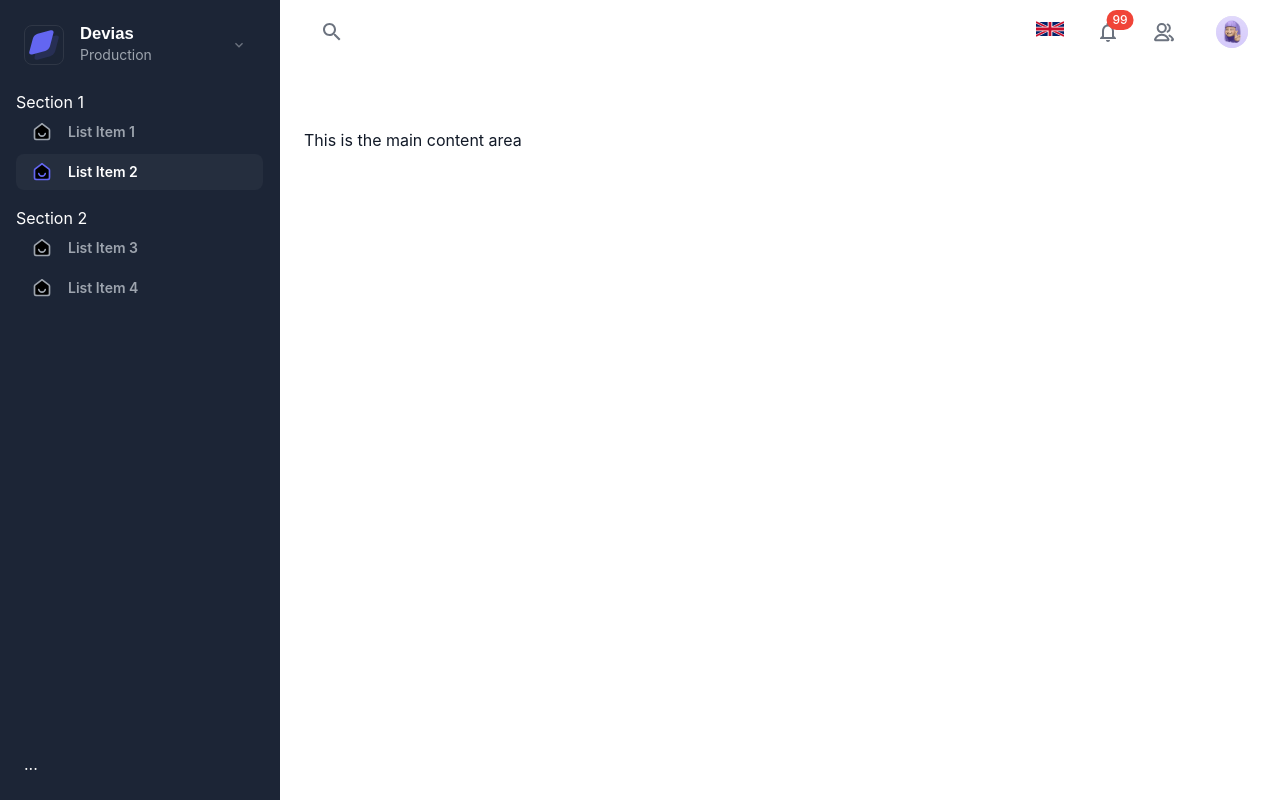
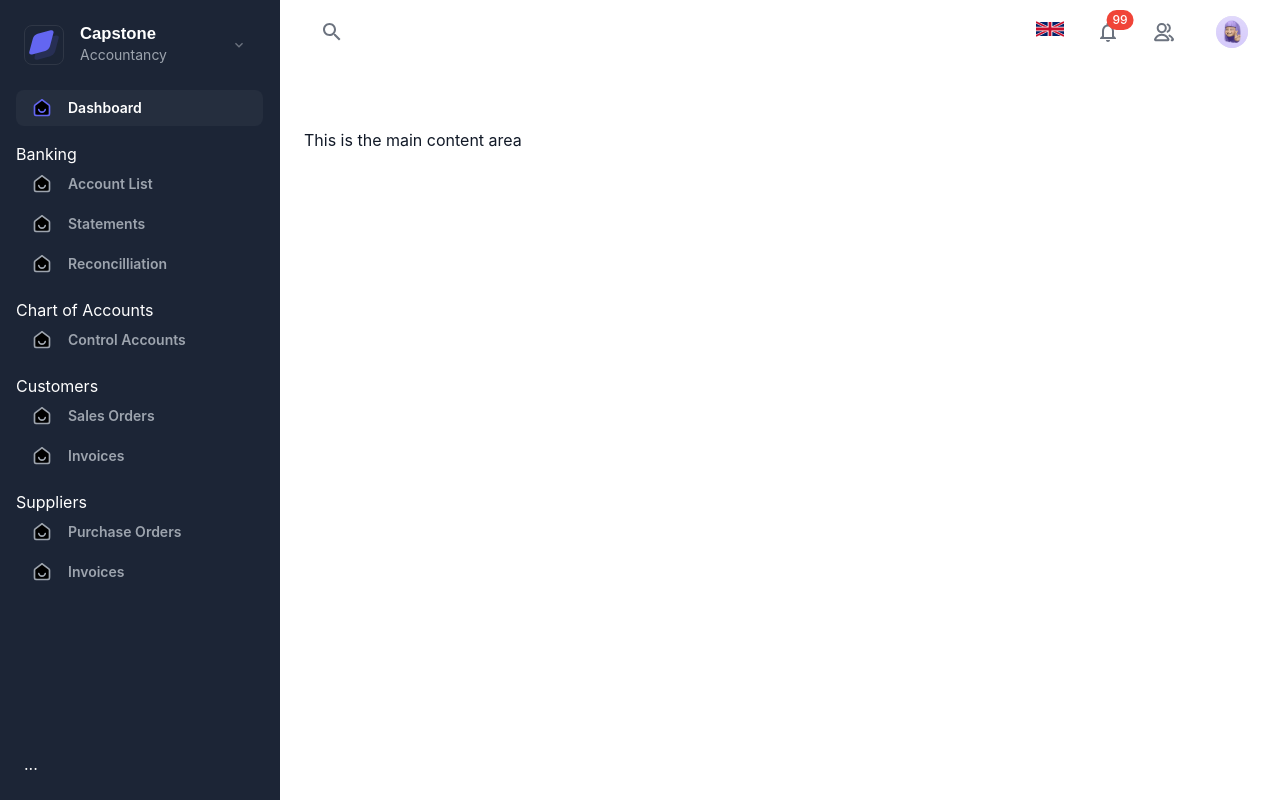
Before and after one commit to calnet/cs50w, a React (Vite) app in the folder frontend/: page / in a window 1280 px wide. Built offline with nearby package versions, Linux system fonts and the light colour scheme.

Commit message:
ts updates / style changes

```diff
--- a/frontend/index.html
+++ b/frontend/index.html
@@ -5,12 +5,12 @@
         <meta name="viewport" content="width=device-width, initial-scale=1.0" />
         <link
             rel="preload"
-            href="src/static/css/f8ff91995eca88a1.css"
+            href="/src/static/css/f8ff91995eca88a1.css"
             as="style"
         />
         <link
             rel="stylesheet"
-            href="src/static/css/f8ff91995eca88a1.css"
+            href="/src/static/css/f8ff91995eca88a1.css"
             data-n-g=""
         />
         <title>CS50 - Capstone Project - Accounting App</title>
--- a/frontend/src/components/Layout/Header/Header.tsx
+++ b/frontend/src/components/Layout/Header/Header.tsx
@@ -10,8 +10,8 @@ function Header() {
                 backgroundColor: 'rgba(255, 255, 255, 0.8)',
                 position: 'sticky',
                 top: 0,
-                left: { lg: 280 },
-                width: { lg: `calc(100% - 280px)` },
+                left: { md: 280 },
+                width: { md: `calc(100% - 280px)` },
                 zIndex: 1100,
             }}
         >
--- a/frontend/src/components/Layout/Header/Navbar/Navbar.tsx
+++ b/frontend/src/components/Layout/Header/Navbar/Navbar.tsx
@@ -16,7 +16,7 @@ import { Menu, NotificationsNone, Search } from '@mui/icons-material';
 function Navbar() {
     const { mobileOpen, setMobileOpen } = useContext(SidebarContext);
 
-    const handleDrawerToggle = () => {
+    const handleSidebarToggle = () => {
         setMobileOpen(!mobileOpen);
     };
 
@@ -36,8 +36,8 @@ function Navbar() {
                     color="inherit"
                     aria-label="open drawer"
                     edge="start"
-                    onClick={handleDrawerToggle}
-                    sx={{ mr: 2, display: { lg: 'none' } }}
+                    onClick={handleSidebarToggle}
+                    sx={{ mr: 2, display: { md: 'none' } }}
                 >
                     <Menu />
                 </IconButton>
--- a/frontend/src/components/Layout/Layout.tsx
+++ b/frontend/src/components/Layout/Layout.tsx
@@ -7,89 +7,101 @@ import Statusbar from './Statusbar/Statusbar';
 
 import { NavSectionProps } from './Sidebar/NavSection/NavSection';
 
-// Create the context
-export const SidebarContext = createContext({
+type SidebarContextType = {
+    mobileOpen: boolean;
+    setMobileOpen: React.Dispatch<React.SetStateAction<boolean>>;
+    navSections: NavSectionProps[];
+};
+
+// Create the SidebarContext
+export const SidebarContext = createContext<SidebarContextType>({
     mobileOpen: false,
     setMobileOpen: () => {},
+    navSections: [],
 });
 
-export default function Layout() {
+function Layout() {
     const [mobileOpen, setMobileOpen] = useState(false);
-    const value = { mobileOpen, setMobileOpen };
 
     const navSections: NavSectionProps[] = [
         {
-            title: 'Section 1',
             items: [
                 {
-                    title: 'List Item 1',
-                    href: '#/list_item_1',
-                    icon: '/assets/icons/ic_outline_dashboard.svg',
-                    activeIcon: '/assets/icons/ic_solid_dashboard.svg',
-                    active: false,
-                },
-                {
-                    title: 'List Item 2',
-                    href: '#/list_item_2',
-                    icon: '/assets/icons/ic_outline_people.svg',
-                    activeIcon: '/assets/icons/ic_solid_people.svg',
+                    title: 'Dashboard',
+                    href: '/dashboard',
+                    icon: '/assets/icons/ic_outline_store.svg',
+                    activeIcon: '/assets/icons/ic_solid_store.svg',
                     active: true,
                 },
             ],
         },
         {
-            title: 'Section 2',
+            title: 'Banking',
             items: [
                 {
-                    title: 'List Item 3',
-                    href: '#/list_item_3',
-                    icon: '/assets/icons/ic_outline_store.svg',
-                    activeIcon: '/assets/icons/ic_solid_store.svg',
+                    title: 'Account List',
+                    href: '/bank/account_list',
+                },
+                {
+                    title: 'Statements',
+                    href: '/bank/statements',
                     active: false,
                 },
                 {
-                    title: 'List Item 4',
-                    href: '#/list_item_4',
-                    icon: '/assets/icons/ic_outline_dashboard.svg',
-                    activeIcon: '/assets/icons/ic_solid_dashboard.svg',
-                    active: false,
+                    title: 'Reconcilliation',
+                    href: '/bank/reconcilliation',
+                },
+            ],
+        },
+        {
+            title: 'Chart of Accounts',
+            items: [
+                {
+                    title: 'Control Accounts',
+                    href: '/coa/control_accounts',
+                },
+            ],
+        },
+        {
+            title: 'Customers',
+            items: [
+                {
+                    title: 'Sales Orders',
+                    href: '/customers/sales_orders',
+                },
+                {
+                    title: 'Invoices',
+                    href: '/customers/invoices',
+                },
+            ],
+        },
+        {
+            title: 'Suppliers',
+            items: [
+                {
+                    title: 'Purchase Orders',
+                    href: '/suppliers/purchase_orders',
+                },
+                {
+                    title: 'Invoices',
+                    href: '/suppliers/invoices',
                 },
             ],
         },
     ];
 
-    // const items: NavItemProps[] = [
-    //     {
-    //         title: 'Dashboard',
-    //         href: '/dashboard',
-    //         icon: '/assets/icons/ic_outline_dashboard.svg',
-    //         activeIcon: '/assets/icons/ic_solid_dashboard.svg',
-    //         active: false,
-    //     },
-    //     {
-    //         title: 'Users',
-    //         href: '/users',
-    //         icon: '/assets/icons/ic_outline_people.svg',
-    //         activeIcon: '/assets/icons/ic_solid_people.svg',
-    //         active: true,
-    //     },
-    //     {
-    //         title: 'Products',
-    //         href: '/products',
-    //         icon: '/assets/icons/ic_outline_store.svg',
-    //         activeIcon: '/assets/icons/ic_solid_store.svg',
-    //         active: false,
-    //     },
-    // ];
-
     return (
         <>
-            <SidebarContext.Provider value={value}>
+            <SidebarContext.Provider
+                value={{ mobileOpen, setMobileOpen, navSections }}
+            >
                 <Header />
-                <Sidebar navSections={navSections} />
+                <Sidebar />
                 <Main />
                 <Statusbar />
             </SidebarContext.Provider>
         </>
     );
 }
+
+export default Layout;
--- a/frontend/src/components/Layout/Sidebar/NavItem/NavItem.tsx
+++ b/frontend/src/components/Layout/Sidebar/NavItem/NavItem.tsx
@@ -1,17 +1,19 @@
 import { Box, Button, ListItemIcon, SvgIcon } from '@mui/material';
+
+NavItem.defaultProps = { active: false };
 
 export type NavItemProps = {
     key?: string;
     title: string;
     href: string;
-    icon: string;
-    activeIcon: string;
-    active: boolean;
+    icon?: string;
+    activeIcon?: string;
+    active?: boolean;
 };
 
 function NavItem(props: NavItemProps) {
     return (
-        <li>
+        <li key={props.key}>
             <Button
                 href={props.href}
                 sx={{
--- a/frontend/src/components/Layout/Sidebar/NavSection/NavSection.tsx
+++ b/frontend/src/components/Layout/Sidebar/NavSection/NavSection.tsx
@@ -5,13 +5,14 @@ import type { NavItemProps } from '../NavItem/NavItem';
 
 export type NavSectionProps = {
     key?: string;
-    title: string;
+    title?: string;
     items: NavItemProps[];
 };
 
 function NavSection(props: NavSectionProps) {
     return (
         <Stack
+            key={props.key}
             component={'ul'}
             spacing={0.5}
             sx={{ m: 0, p: 0, listStyle: 'none' }}
@@ -21,7 +22,7 @@ function NavSection(props: NavSectionProps) {
             {props.items.map((item) => {
                 return (
                     <NavItem
-                        key={item.title}
+                        key={item.key}
                         title={item.title}
                         href={item.href}
                         icon={item.icon}
--- a/frontend/src/components/Layout/Sidebar/Sidebar.tsx
+++ b/frontend/src/components/Layout/Sidebar/Sidebar.tsx
@@ -6,7 +6,6 @@ import 'simplebar-react/dist/simplebar.min.css';
 
 import './Sidebar.css';
 
-import type { NavSectionProps } from './NavSection/NavSection';
 import NavSection from './NavSection/NavSection';
 
 import {
@@ -21,18 +20,23 @@ import {
 
 import { KeyboardArrowDownOutlined } from '@mui/icons-material';
 
-type SidebarProps = {
-    navSections: NavSectionProps[];
-};
+// type SidebarProps = {
+//     navSections: NavSectionProps[];
+// };
 
-function Sidebar(props: SidebarProps) {
-    const { mobileOpen } = useContext(SidebarContext);
+function Sidebar() {
+    const theme = useTheme();
+    const { mobileOpen, setMobileOpen, navSections } =
+        useContext(SidebarContext);
+
+    const handleSidebarToggle = () => {
+        setMobileOpen(!mobileOpen);
+    };
 
     const drawerWidth = 280;
+    const drawerAnchor = 'left';
 
-    const theme = useTheme();
     const isMediumScreen = useMediaQuery(theme.breakpoints.up('md'));
-    const isLargeScreen = useMediaQuery(theme.breakpoints.up('lg'));
 
     const drawer = (
         <SimpleBar style={{ height: '100%' }}>
@@ -87,10 +91,10 @@ function Sidebar(props: SidebarProps) {
                     >
                         <Box flexGrow={1}>
                             <Typography variant="h6" color={'inherit'}>
-                                Devias
+                                Capstone
                             </Typography>
                             <Typography variant="body2" color={'neutral.400'}>
-                                Production
+                                Accountancy
                             </Typography>
                         </Box>
                         <IconButton arai-name="KeyboardArrowDown">
@@ -103,7 +107,7 @@ function Sidebar(props: SidebarProps) {
                     spacing={2}
                     sx={{ flexGrow: 1, px: 2 }}
                 >
-                    {props.navSections.map((section) => {
+                    {navSections.map((section) => {
                         return (
                             <NavSection
                                 key={section.title}
@@ -120,18 +124,22 @@ function Sidebar(props: SidebarProps) {
 
     return (
         <Drawer
-            anchor="left"
+            anchor={drawerAnchor}
             open={mobileOpen}
-            // variant={isMediumScreen ? 'permanent' : 'temporary'}
-            variant={isLargeScreen ? 'permanent' : 'temporary'}
+            onClose={handleSidebarToggle}
+            variant={isMediumScreen ? 'permanent' : 'temporary'}
+            ModalProps={{
+                keepMounted: true, // Better open performance on mobile.
+            }}
             sx={{
                 // display: isLargeScreen ? 'block' : 'none',
 
-                [`& .MuiDrawer-paper`]: {
+                ['& .MuiDrawer-paper']: {
                     backgroundColor: 'var(--nav-bg)',
                     borderRightColor: 'var(--nav-border-color)',
                     borderRightStyle: 'solid',
                     borderRightWidth: 1,
+                    boxSizing: 'border-box',
                     color: 'var(--nav-color)',
                     width: drawerWidth,
                     '--nav-bg': '#1C2536',
--- a/frontend/src/components/Main/Main.tsx
+++ b/frontend/src/components/Main/Main.tsx
@@ -1,13 +1,13 @@
 import { Box, Container, Stack } from '@mui/material';
 
-export default function Main() {
+function Main() {
     return (
         <Box
             sx={{
                 display: 'flex',
                 flex: '1 1 auto',
                 maxWidth: '100%',
-                pl: { lg: '280px' },
+                pl: { md: '280px' },
             }}
         >
             <Box
@@ -25,7 +25,7 @@ export default function Main() {
                         py: 8,
                     }}
                 >
-                    <Container maxWidth="xl">
+                    <Container maxWidth={false}>
                         <Stack sx={{ mb: 3 }}>
                             This is the main content area
                         </Stack>
@@ -35,3 +35,5 @@ export default function Main() {
         </Box>
     );
 }
+
+export default Main;
```
Lines whose indentation alone changed are shown as unchanged.
